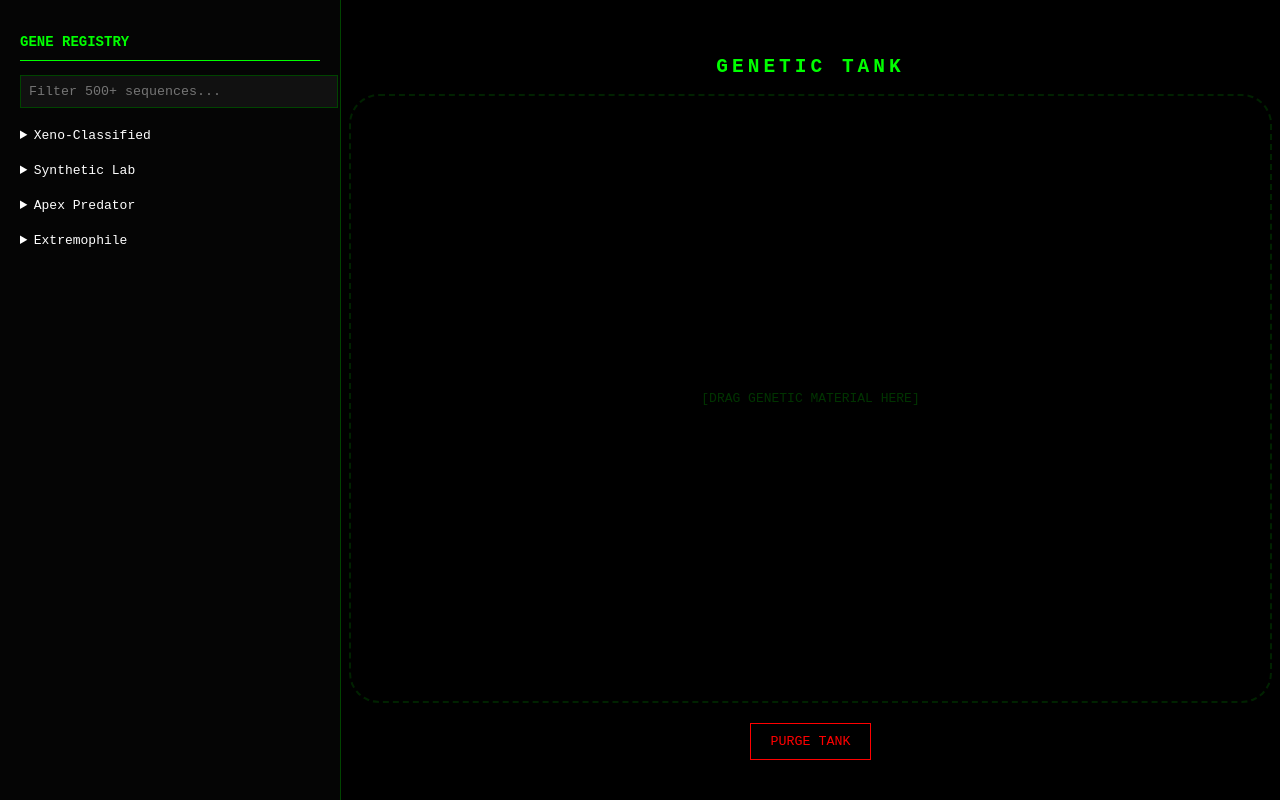
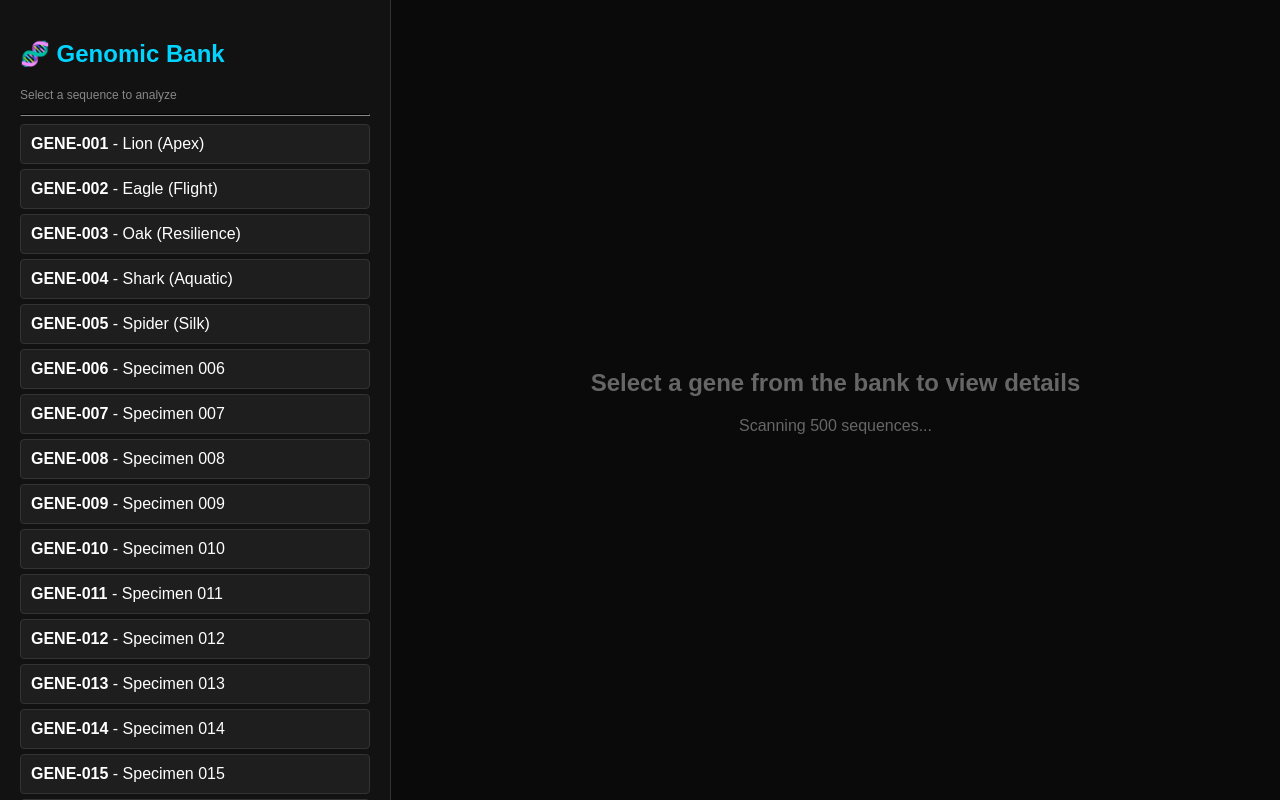
Before and after one commit to Ana-Ilspen/Genetics, a React (Create React App) app: page / in a window 1280 px wide. Built offline with nearby package versions, Linux system fonts and the light colour scheme.

Commit message:
Refactor App component and gene generation logic

```diff
--- a/src/App.js
+++ b/src/App.js
@@ -1,125 +1,77 @@
-import React, { useState, useMemo } from 'react';
-import { DndProvider, useDrag, useDrop } from 'react-dnd';
-import { HTML5Backend } from 'react-dnd-html5-backend';
+import React, { useState } from 'react';
 
-// --- DATA ENGINE ---
-const generateGenes = () => {
-  const categories = ["Xeno-Classified", "Synthetic Lab", "Apex Predator", "Extremophile"];
-  const prefixes = ["Neo", "Void", "Cryo", "Aether", "Bio", "Cyber", "Proto", "Xeno"];
-  const types = ["Helix", "Strand", "Node", "Link", "Core", "Catalyst"];
-
-  const lib = {};
-  categories.forEach(cat => lib[cat] = []);
-
-  for (let i = 1; i <= 500; i++) {
-    const cat = categories[i % categories.length];
-    lib[cat].push({
-      id: `gene_${i}`,
-      name: `${prefixes[i % prefixes.length]} ${types[i % types.length]} #${1000 + i}`,
-      color: i % 2 === 0 ? '#00ff00' : '#00ccff'
-    });
-  }
-  return lib;
+// A mapping of Gene IDs to Common Names and Descriptions
+const geneInfo = {
+  "GENE-001": { name: "Lion (Apex)", traits: "High strength, predatory instincts" },
+  "GENE-002": { name: "Eagle (Flight)", traits: "Superior vision, aerial mobility" },
+  "GENE-003": { name: "Oak (Resilience)", traits: "Slow growth, high durability" },
+  "GENE-004": { name: "Shark (Aquatic)", traits: "Electro-reception, gill breathing" },
+  "GENE-005": { name: "Spider (Silk)", traits: "Tension strength, sticky surfaces" },
+  // ... the other 495 genes will default to "Unknown Specimen"
 };
 
-const DATABASE = generateGenes();
+const App = () => {
+  const [selectedGene, setSelectedGene] = useState(null);
 
-// --- DRAGGABLE ITEM ---
-function GeneItem({ gene }) {
-  const [{ isDragging }, drag] = useDrag(() => ({
-    type: 'GENE',
-    item: { gene },
-    collect: (monitor) => ({ isDragging: !!monitor.isDragging() })
-  }), [gene]);
+  // Generate 500 genes for the list
+  const genes = Array.from({ length: 500 }, (_, i) => {
+    const id = `GENE-${String(i + 1).padStart(3, '0')}`;
+    return {
+      id,
+      commonName: geneInfo[id]?.name || `Specimen ${id.split('-')[1]}`,
+      traits: geneInfo[id]?.traits || "Genetic sequence awaiting analysis..."
+    };
+  });
 
   return (
-    <div ref={drag} style={{
-      padding: '8px', margin: '4px 0', border: '1px solid #004400',
-      background: isDragging ? '#111' : '#050505', color: '#00ff00',
-      cursor: 'grab', fontSize: '11px', opacity: isDragging ? 0.5 : 1,
-      transition: 'border 0.2s'
-    }} onMouseEnter={e => e.target.style.borderColor = '#00ff00'} onMouseLeave={e => e.target.style.borderColor = '#004400'}>
-      🧬 {gene.name}
-    </div>
-  );
-}
+    <div style={{ display: 'flex', height: '100vh', fontFamily: 'sans-serif', backgroundColor: '#121212', color: 'white' }}>
 
-// --- INTERNAL LAB UI ---
-function LabUI() {
-  const [tank, setTank] = useState([]);
-  const [search, setSearch] = useState("");
-
-  const [{ isOver }, drop] = useDrop(() => ({
-    accept: 'GENE',
-    drop: (item) => setTank(prev => prev.find(g => g.id === item.gene.id) ? prev : [...prev, item.gene]),
-    collect: (monitor) => ({ isOver: !!monitor.isOver() })
-  }));
-
-  const filtered = useMemo(() => {
-    const result = {};
-    Object.keys(DATABASE).forEach(cat => {
-      const match = DATABASE[cat].filter(g => g.name.toLowerCase().includes(search.toLowerCase()));
-      if (match.length) result[cat] = match;
-    });
-    return result;
-  }, [search]);
-
-  return (
-    <div style={styles.container}>
-      {/* Sidebar */}
-      <div style={styles.sidebar}>
-        <h3 style={styles.header}>GENE REGISTRY</h3>
-        <input
-          style={styles.input}
-          placeholder="Filter 500+ sequences..."
-          onChange={(e) => setSearch(e.target.value)}
-        />
-        <div style={{ overflowY: 'auto', flex: 1 }}>
-          {Object.keys(filtered).map(cat => (
-            <details key={cat} open={search.length > 0} style={{ marginBottom: '10px' }}>
-              <summary style={styles.summary}>{cat}</summary>
-              {filtered[cat].map(g => <GeneItem key={g.id} gene={g} />)}
-            </details>
-          ))}
-        </div>
+      {/* Left Sidebar: The Gene List */}
+      <div style={{ width: '350px', borderRight: '1px solid #333', overflowY: 'auto', padding: '20px' }}>
+        <h2 style={{ color: '#00d4ff' }}>🧬 Genomic Bank</h2>
+        <p style={{ fontSize: '12px', color: '#888' }}>Select a sequence to analyze</p>
+        <hr style={{ borderColor: '#333' }} />
+        {genes.map((gene) => (
+          <div
+            key={gene.id}
+            onClick={() => setSelectedGene(gene)}
+            style={{
+              padding: '10px',
+              margin: '5px 0',
+              backgroundColor: selectedGene?.id === gene.id ? '#00d4ff22' : '#1e1e1e',
+              border: selectedGene?.id === gene.id ? '1px solid #00d4ff' : '1px solid #333',
+              borderRadius: '4px',
+              cursor: 'pointer',
+              transition: 'all 0.2s'
+            }}
+          >
+            <strong>{gene.id}</strong> - {gene.commonName}
+          </div>
+        ))}
       </div>
 
-      {/* Main Tank */}
-      <div ref={drop} style={{ ...styles.tankArea, backgroundColor: isOver ? '#051105' : '#000' }}>
-        <h2 style={{ letterSpacing: '4px' }}>GENETIC TANK</h2>
-        <div style={styles.canvas}>
-          {tank.length === 0 && <p style={{ opacity: 0.2 }}>[DRAG GENETIC MATERIAL HERE]</p>}
-          {tank.map((g, i) => (
-            <div key={i} style={styles.orbContainer}>
-              <div style={{ ...styles.orb, background: `radial-gradient(circle, ${g.color} 0%, #000 100%)`, boxShadow: `0 0 15px ${g.color}` }}></div>
-              <p style={{ fontSize: '9px', marginTop: '5px' }}>{g.name}</p>
+      {/* Right Side: The Info Panel */}
+      <div style={{ flex: 1, padding: '40px', backgroundColor: '#0a0a0a', display: 'flex', flexDirection: 'column', alignItems: 'center', justifyContent: 'center' }}>
+        {selectedGene ? (
+          <div style={{ maxWidth: '600px', width: '100%', padding: '30px', border: '1px solid #444', borderRadius: '15px', backgroundColor: '#161616' }}>
+            <h1 style={{ color: '#00d4ff', marginTop: 0 }}>{selectedGene.commonName}</h1>
+            <h4 style={{ color: '#888' }}>Sequence ID: {selectedGene.id}</h4>
+            <hr style={{ borderColor: '#333', margin: '20px 0' }} />
+            <h3>Genetic Traits:</h3>
+            <p style={{ fontSize: '18px', lineHeight: '1.6' }}>{selectedGene.traits}</p>
+            <div style={{ marginTop: '30px', padding: '15px', backgroundColor: '#00d4ff11', borderRadius: '8px', border: '1px dashed #00d4ff' }}>
+              <span style={{ color: '#00d4ff' }}>✓ Status:</span> Sequence Stable. Compatible for observation.
             </div>
-          ))}
-        </div>
-        <button onClick={() => setTank([])} style={styles.btn}>PURGE TANK</button>
+          </div>
+        ) : (
+          <div style={{ textAlign: 'center', color: '#666' }}>
+            <h2>Select a gene from the bank to view details</h2>
+            <p>Scanning 500 sequences...</p>
+          </div>
+        )}
       </div>
     </div>
   );
-}
+};
 
-// --- MAIN EXPORT ---
-export default function App() {
-  return (
-    <DndProvider backend={HTML5Backend}>
-      <LabUI />
-    </DndProvider>
-  );
-}
-
-const styles = {
-  container: { display: 'flex', height: '100vh', background: '#000', color: '#00ff00', fontFamily: 'monospace', overflow: 'hidden' },
-  sidebar: { width: '300px', borderRight: '1px solid #004400', padding: '20px', display: 'flex', flexDirection: 'column', background: '#050505' },
-  header: { borderBottom: '1px solid #00ff00', paddingBottom: '10px', fontSize: '14px' },
-  input: { width: '100%', background: '#111', border: '1px solid #004400', color: '#00ff00', padding: '8px', marginBottom: '15px', fontFamily: 'monospace' },
-  summary: { cursor: 'pointer', color: '#fff', padding: '5px 0', fontSize: '13px' },
-  tankArea: { flex: 1, padding: '40px', display: 'flex', flexDirection: 'column', alignItems: 'center' },
-  canvas: { width: '100%', flex: 1, border: '2px dashed #002200', borderRadius: '30px', display: 'flex', flexWrap: 'wrap', content: 'center', padding: '30px', gap: '20px', overflowY: 'auto', justifyContent: 'center', alignItems: 'center' },
-  orbContainer: { textAlign: 'center', width: '70px' },
-  orb: { width: '40px', height: '40px', borderRadius: '50%', margin: '0 auto' },
-  btn: { marginTop: '20px', background: 'none', border: '1px solid #ff0000', color: '#ff0000', padding: '10px 20px', cursor: 'pointer', fontFamily: 'monospace' }
-};
+export default App;
```
